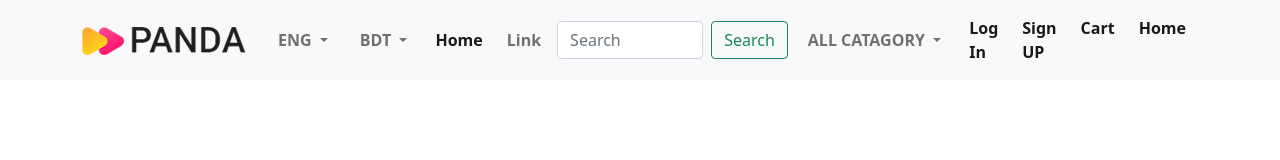
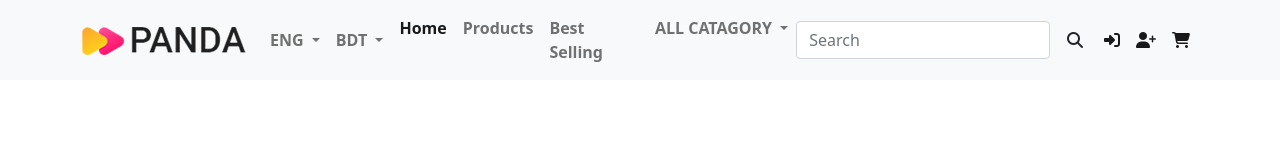
Before and after one commit to iinaamasum/shoping-webside, a plain HTML site: page index.html in a window 1280 px wide. Drawn offline with nearby package versions, Linux system fonts and the light colour scheme; files whose address does not match are found by name.

Commit message:
navbar 2

```diff
--- a/index.html
+++ b/index.html
@@ -11,6 +11,7 @@
         integrity="sha384-1BmE4kWBq78iYhFldvKuhfTAU6auU8tT94WrHftjDbrCEXSU1oBoqyl2QvZ6jIW3" crossorigin="anonymous">
 
     <link rel="stylesheet" href="./css/style.css">
+
 </head>
 
 <body>
@@ -20,17 +21,28 @@
         <nav class="navbar navbar-expand-lg navbar-light bg-light">
             <div class="container fw-bold">
 
-                <!-- logo and dropdown  -->
+                <!-- logo -->
                 <div class="navbar-left">
-                    <ul class="navbar-nav d-flex align-items-center me-auto mb-2 mb-lg-0">
+                    <ul class="navbar-nav me-auto mb-2 mb-lg-0">
                         <div class="">
                             <a class="navbar-brand" href="#">
                                 <img src="./images/icon/logo.png" alt="" srcset="">
                             </a>
                         </div>
+                    </ul>
+                </div>
 
+                <!-- toggle icon  -->
+                <button class="navbar-toggler" type="button" data-bs-toggle="collapse"
+                    data-bs-target="#navbarSupportedContent" aria-controls="navbarSupportedContent"
+                    aria-expanded="false" aria-label="Toggle navigation">
+                    <span class="navbar-toggler-icon"></span>
+                </button>
+                <div class="collapse navbar-collapse" id="navbarSupportedContent">
 
-                        <li class="nav-item dropdown mx-2">
+                    <!-- lan and currency -->
+                    <ul class="navbar-nav mx-auto mb-2 mb-lg-0">
+                        <li class="nav-item dropdown lg-mx-2">
                             <a class="nav-link dropdown-toggle" href="#" id="navbarDropdown" role="button"
                                 data-bs-toggle="dropdown" aria-expanded="false">
                                 ENG
@@ -43,7 +55,7 @@
                         </li>
 
 
-                        <li class="nav-item dropdown mx-2">
+                        <li class="nav-item dropdown lg-mx-2">
                             <a class="nav-link dropdown-toggle" href="#" id="navbarDropdown" role="button"
                                 data-bs-toggle="dropdown" aria-expanded="false">
                                 BDT
@@ -55,30 +67,22 @@
                             </ul>
                         </li>
                     </ul>
-                </div>
-
-                <!-- toggle icon  -->
-                <button class="navbar-toggler" type="button" data-bs-toggle="collapse"
-                    data-bs-target="#navbarSupportedContent" aria-controls="navbarSupportedContent"
-                    aria-expanded="false" aria-label="Toggle navigation">
-                    <span class="navbar-toggler-icon"></span>
-                </button>
-                <div class="collapse navbar-collapse" id="navbarSupportedContent">
+                    <!-- currency ends -->
 
                     <!-- home and others -->
                     <ul class="navbar-nav mx-auto mb-2 mb-lg-0">
-                        <li class="nav-item mx-1">
+                        <li class="nav-item lg-mx-1">
                             <a class="nav-link active" aria-current="page" href="#">Home</a>
                         </li>
-                        <li class="nav-item mx-1">
-                            <a class="nav-link" href="#">Link</a>
+                        <li class="nav-item lg-mx-1">
+                            <a class="nav-link" href="#">Products</a>
                         </li>
-                        <!-- serach area  -->
-                        <form class="d-flex align-items-center mx-1">
-                            <input class="form-control me-2" type="search" placeholder="Search" aria-label="Search">
-                            <button class="btn btn-outline-success" type="submit">Search</button>
-                        </form>
-                        <li class="nav-item dropdown mx-2">
+                        <li class="nav-item lg-mx-1">
+                            <a class="nav-link" href="#">Best Selling</a>
+                        </li>
+
+                        <!-- all catagory  -->
+                        <li class="nav-item dropdown lg-mx-2">
                             <a class="nav-link dropdown-toggle" href="#" id="navbarDropdown" role="button"
                                 data-bs-toggle="dropdown" aria-expanded="false">
                                 ALL CATAGORY
@@ -94,17 +98,23 @@
                     <!-- sign in and other options -->
                     <div class="navbar-right">
                         <ul class="navbar-nav me-auto mb-2 mb-lg-0">
-                            <li class="nav-item mx-1">
-                                <a class="nav-link active" aria-current="page" href="#">Log In</a>
+                            <!-- serach area  -->
+                            <form class="d-flex align-items-center lg-mx-1">
+                                <input class="form-control me-0" type="search" placeholder="Search" aria-label="Search">
+                                <button class="btn ms-1" type="submit"><i class="fas fa-search"></i></button>
+                            </form>
+
+                            <li class="nav-item lg-mx-1">
+                                <a class="nav-link active" aria-current="page" href="#"><i
+                                        class="fas fa-sign-in-alt"></i></a>
                             </li>
-                            <li class="nav-item mx-1">
-                                <a class="nav-link active" aria-current="page" href="#">Sign UP</a>
+                            <li class="nav-item lg-mx-1">
+                                <a class="nav-link active" aria-current="page" href="#"><i
+                                        class="fas fa-user-plus"></i></a>
                             </li>
-                            <li class="nav-item mx-1">
-                                <a class="nav-link active" aria-current="page" href="#">Cart</a>
-                            </li>
-                            <li class="nav-item mx-1">
-                                <a class="nav-link active" aria-current="page" href="#">Home</a>
+                            <li class="nav-item lg-mx-1">
+                                <a class="nav-link active" aria-current="page" href="#"><i
+                                        class="fas fa-shopping-cart"></i></a>
                             </li>
                         </ul>
                     </div>
@@ -120,6 +130,7 @@
     <script src="https://cdn.jsdelivr.net/npm/bootstrap@5.1.3/dist/js/bootstrap.bundle.min.js"
         integrity="sha384-ka7Sk0Gln4gmtz2MlQnikT1wXgYsOg+OMhuP+IlRH9sENBO0LRn5q+8nbTov4+1p"
         crossorigin="anonymous"></script>
+    <script src="https://kit.fontawesome.com/f8f95e6979.js" crossorigin="anonymous"></script>
 </body>
 
 </html>
```
